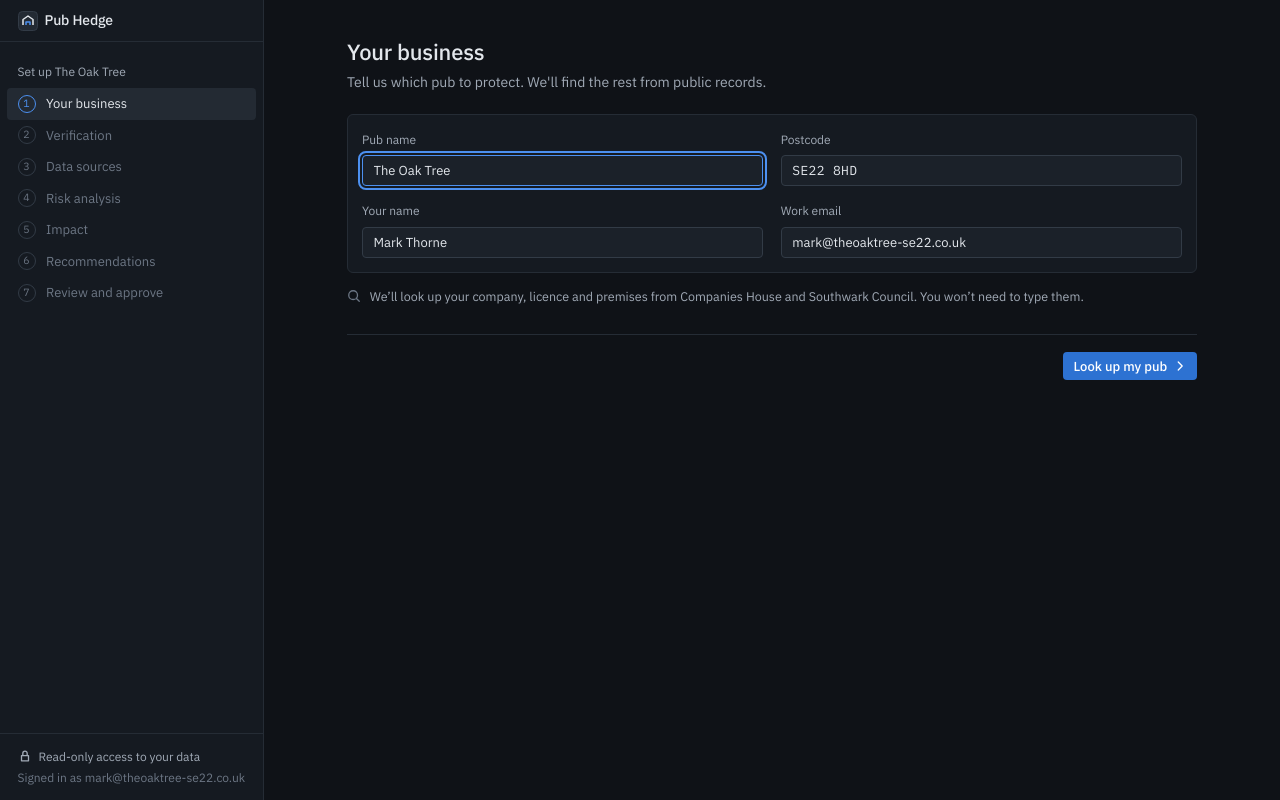
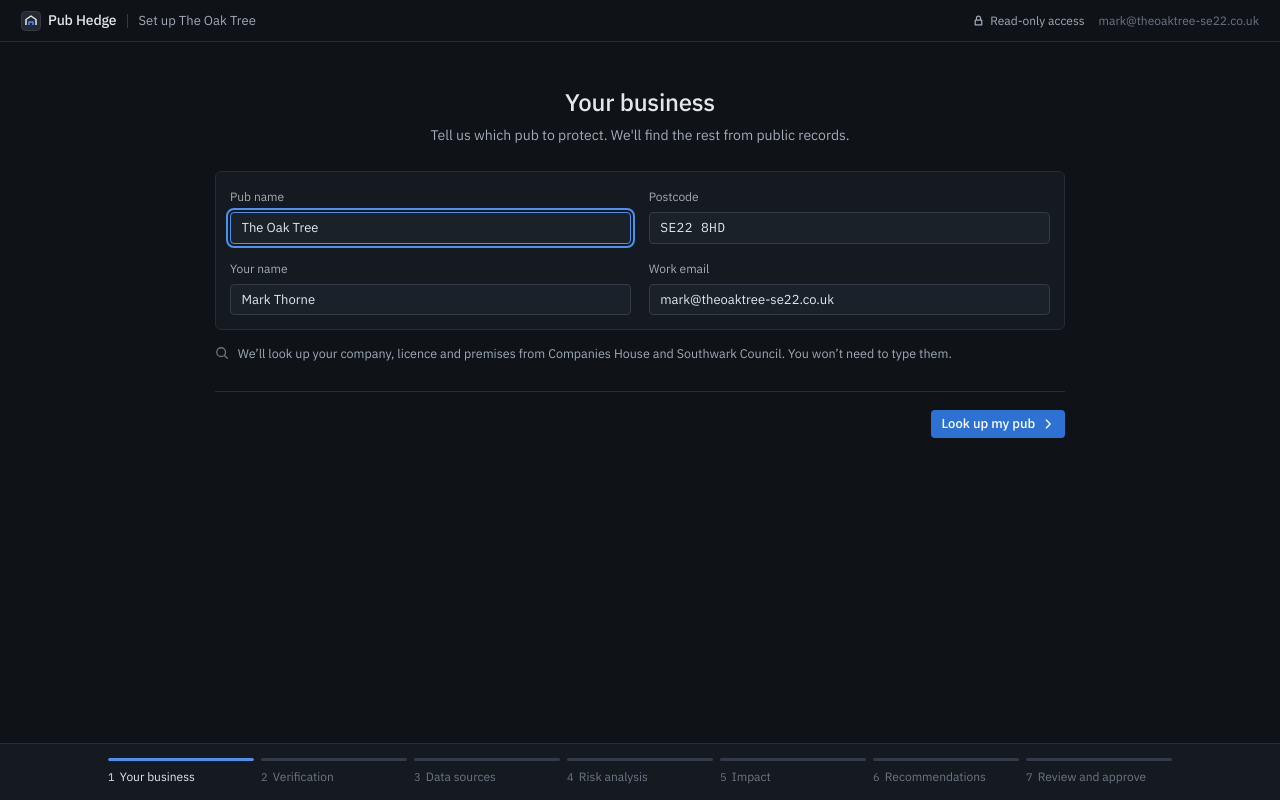
Before and after one commit to emirhanemre/agentverse_finance, a Next.js app in the folder app/: page / in a window 1280 px wide. Built offline with nearby package versions, Linux system fonts and the light colour scheme.

Commit message:
Move onboarding progress to a bottom tracker
Each step is now a single centred screen. Completed steps in the tracker stay clickable.

```diff
--- a/app/src/components/onboarding/Onboarding.tsx
+++ b/app/src/components/onboarding/Onboarding.tsx
@@ -49,47 +49,24 @@ export default function Onboarding() {
   ][step];
 
   return (
-    <div className="flex h-screen">
-      <aside className="flex w-[264px] shrink-0 flex-col border-r border-line bg-surface">
-        <div className="flex h-12 items-center border-b border-line px-5">
+    <div className="flex h-screen flex-col">
+      <header className="flex h-12 shrink-0 items-center justify-between border-b border-line px-6">
+        <div className="flex items-center gap-3">
           <Logo />
+          <span className="h-4 w-px bg-line-strong" />
+          <span className="text-[13px] text-fg-2">Set up {form.pubName.trim() || "your pub"}</span>
         </div>
-        <div className="px-5 pb-2 pt-6 text-[12px] text-fg-2">Set up {form.pubName.trim() || "your pub"}</div>
-        <ol className="px-2">
-          {STEPS.map((s, i) => {
-            const done = i < reached || (i === 6 && placed);
-            const active = i === step;
-            const reachable = i <= reached && !placed;
-            return (
-              <li key={s.title}>
-                <button
-                  onClick={() => reachable && setStep(i)}
-                  disabled={!reachable}
-                  className={cx(
-                    "flex h-9 w-full items-center gap-3 rounded px-3 text-left text-[13px] transition-colors",
-                    active ? "bg-surface-3 text-fg" : "text-fg-2",
-                    reachable && !active && "hover:bg-surface-2 hover:text-fg",
-                    !reachable && !active && "cursor-default text-fg-3"
-                  )}
-                >
-                  <StepDot index={i} done={done && !active} active={active} />
-                  {s.title}
-                </button>
-              </li>
-            );
-          })}
-        </ol>
-        <div className="mt-auto border-t border-line px-5 py-4 text-[12px] leading-5 text-fg-3">
-          <div className="flex items-center gap-2 text-fg-2">
-            <Icon name="lock" size={14} />
-            Read-only access to your data
+        <div className="flex items-center gap-4 text-[12px] text-fg-3">
+          <span className="flex items-center gap-1.5 text-fg-2">
+            <Icon name="lock" size={13} />
+            Read-only access
+          </span>
+          <span>{form.email}</span>
         </div>
-          <div className="mt-1">Signed in as {form.email}</div>
-        </div>
-      </aside>
+      </header>
 
-      <main className="flex-1 overflow-y-auto">
-        <div className="mx-auto max-w-[920px] px-10 py-10">
+      <main className="min-h-0 flex-1 overflow-y-auto">
+        <div className="mx-auto max-w-[920px] px-10 pb-10 pt-12">
           <AnimatePresence mode="wait">
             <motion.div
               key={step}
@@ -98,35 +75,58 @@ export default function Onboarding() {
               exit={{ opacity: 0 }}
               transition={{ duration: 0.18, ease: [0.16, 1, 0.3, 1] }}
             >
-              <header className="mb-6">
-                <h1 className="text-[22px] font-medium tracking-[-0.01em]">{STEPS[step].title}</h1>
-                <p className="mt-1 max-w-[640px] text-fg-2">{STEPS[step].description}</p>
-              </header>
+              <div className="mb-7 text-center">
+                <h1 className="text-[24px] font-medium tracking-[-0.01em]">{STEPS[step].title}</h1>
+                <p className="mx-auto mt-1.5 max-w-[600px] text-fg-2">{STEPS[step].description}</p>
+              </div>
               {body}
             </motion.div>
           </AnimatePresence>
         </div>
       </main>
-    </div>
-  );
-}
 
-function StepDot({ index, done, active }: { index: number; done: boolean; active: boolean }) {
-  if (done)
+      <nav aria-label="Setup progress" className="shrink-0 border-t border-line bg-surface">
+        <ol className="mx-auto flex h-16 max-w-[1120px] items-center gap-2 px-8">
+          {STEPS.map((s, i) => {
+            const done = i < reached || (i === 6 && placed);
+            const active = i === step;
+            const reachable = i <= reached && !placed;
             return (
-      <span className="flex h-[18px] w-[18px] items-center justify-center rounded-full bg-positive-wash text-positive">
-        <Icon name="check" size={12} />
+              <li key={s.title} className="flex-1">
+                <button
+                  onClick={() => reachable && setStep(i)}
+                  disabled={!reachable}
+                  aria-current={active ? "step" : undefined}
+                  className={cx("group block w-full text-left", reachable ? "cursor-pointer" : "cursor-default")}
+                >
+                  <span className="block h-[3px] overflow-hidden rounded-full bg-line-strong">
+                    <motion.span
+                      className={cx("block h-full rounded-full", active ? "bg-accent" : "bg-accent-strong")}
+                      initial={false}
+                      animate={{ width: done || active ? "100%" : "0%" }}
+                      transition={{ duration: 0.4, ease: [0.16, 1, 0.3, 1] }}
+                    />
                   </span>
-    );
-  return (
                   <span
                     className={cx(
-        "flex h-[18px] w-[18px] items-center justify-center rounded-full border font-mono text-[10.5px]",
-        active ? "border-accent text-accent" : "border-line-strong text-fg-3"
+                      "mt-2 flex items-center gap-1.5 truncate text-[12px] transition-colors",
+                      active ? "text-fg" : done ? "text-fg-2 group-hover:text-fg" : "text-fg-3"
                     )}
                   >
-      {index + 1}
+                    {done && !active ? (
+                      <Icon name="check" size={12} className="shrink-0 text-positive" />
+                    ) : (
+                      <span className="font-mono text-[11px]">{i + 1}</span>
+                    )}
+                    {s.title}
                   </span>
+                </button>
+              </li>
+            );
+          })}
+        </ol>
+      </nav>
+    </div>
   );
 }
 
```
Also changed, not shown: 14 other files (tests, documents, lock files or other folders). Lines whose indentation alone changed are shown as unchanged.
